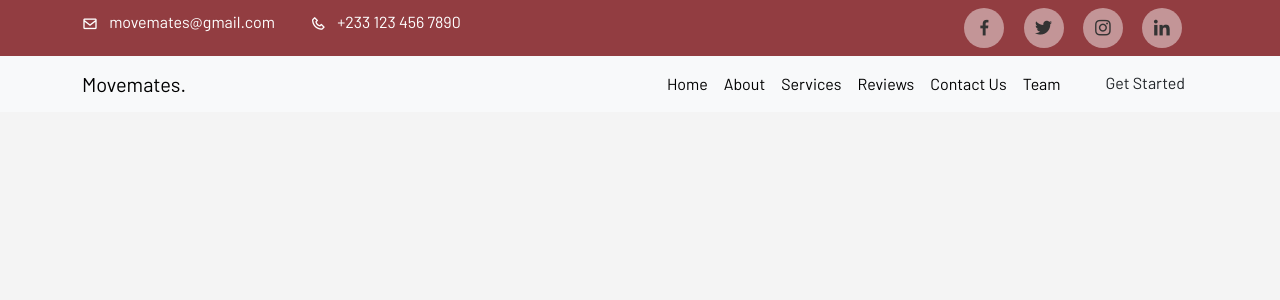
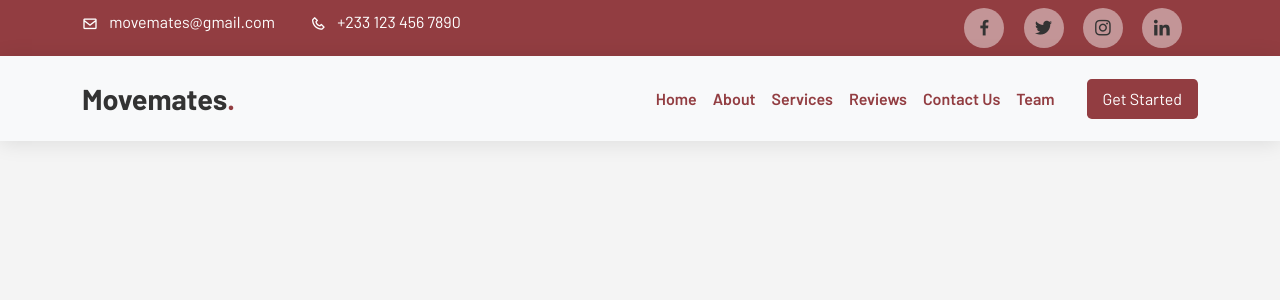
Before and after one commit to nignig0/web-tech-project, a PHP site: page / in a window 1280 px wide. Shown: the top 300 px of the page. Run offline with PHP 8.4, Linux system fonts and the light colour scheme; some libraries are stand-ins or nearby versions.

Commit message:
Just ended styles for main navbar

```diff
--- a/css/style.css
+++ b/css/style.css
@@ -22,6 +22,7 @@
     text-decoration: none;
     color: #333;
     transition:  all 0.2s ease;
+    font-weight: 600 !important;
 }
 
 img {
@@ -68,3 +69,46 @@
     background-color: rgba(255, 255, 255, 0.753);
 
 }
+
+/* main NAVBAR */
+.navbar {
+  display: flex;
+  justify-content: space-between;
+  align-items: center;
+  padding: 1rem 2rem;
+  box-shadow: 0 2px 20px rgba(0, 0, 0, 0.1);
+}
+
+.navbar .navbar-nav .nav-link:hover,
+.navbar .navbar-nav .nav-link.active {
+    color: #923D41;
+    font-weight: 600 !important;
+
+}
+
+.navbar-brand {
+    font-size: 1.8rem;
+    font-weight: 800 !important;
+    color: #333;
+}
+
+.navbar-brand span{
+    color: #923D41;
+}
+
+/* button */
+.btn {
+  display: inline-block;
+  padding: 0.5rem 1rem;
+  background-color: #923D41;
+  color: #fff;
+  border: none;
+  border-radius: 0.3rem;
+  cursor: pointer;
+  transition: all 0.2s ease;
+}
+
+.btn:hover {
+  background-color: #333;
+  color: #fff;
+}
```
